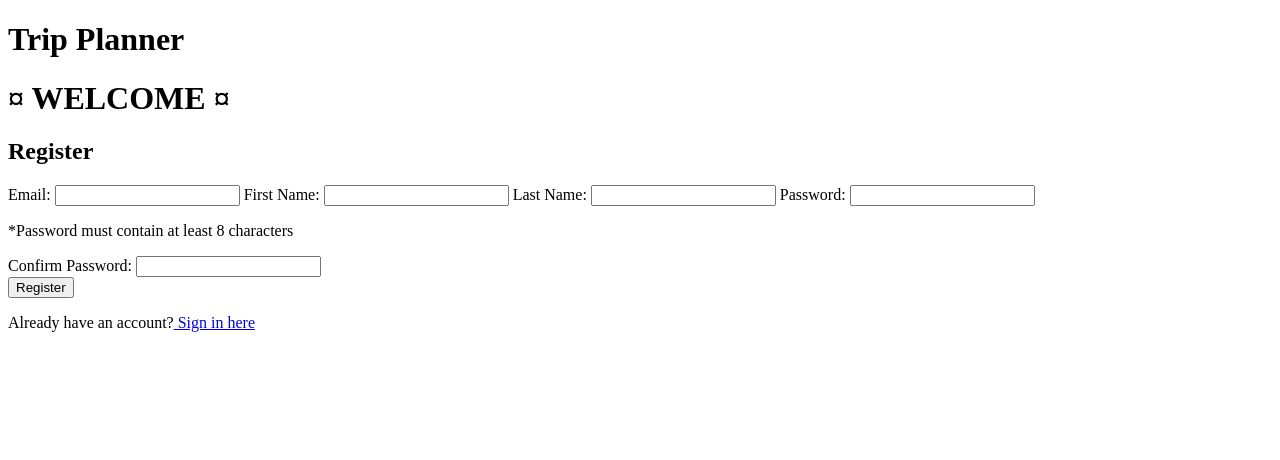
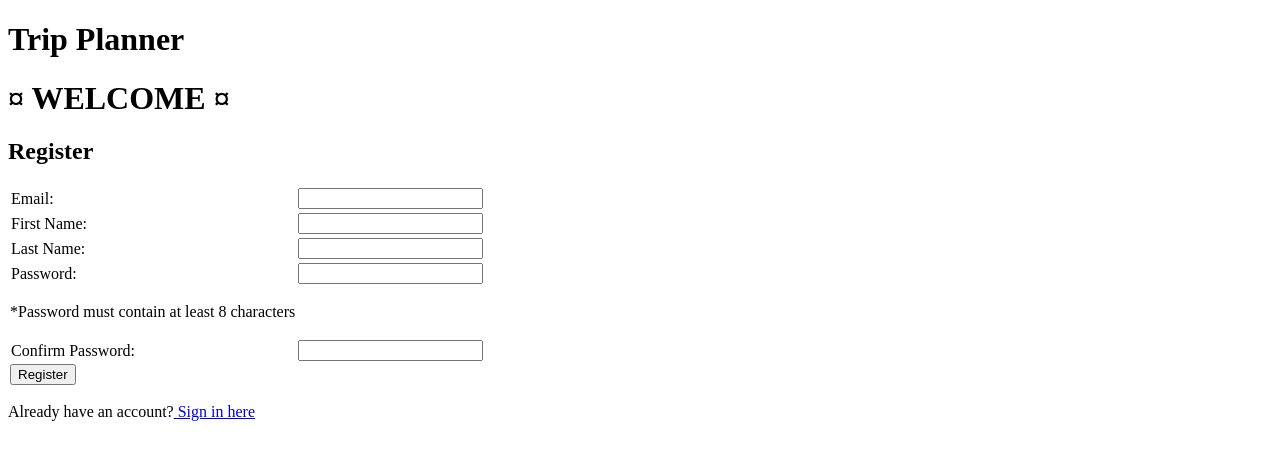
Before and after one commit to GustavoMonardez/trip-planner-2.0, an Angular app in the folder client/: page /registration in a window 1280 px wide. Shown: the top 460 px of the page. Built offline with nearby package versions, Linux system fonts and the light colour scheme.

Commit message:
more login and reg stuff

```diff
--- a/client/src/app/app-routing.module.ts
+++ b/client/src/app/app-routing.module.ts
@@ -1,9 +1,11 @@
 import { NgModule } from '@angular/core';
 import { Routes, RouterModule } from '@angular/router';
 import { RegistrationComponent } from './registration/registration.component';
+import { LoginComponent } from './login/login.component';
 
 const routes: Routes = [
-  {path:'registration',component:RegistrationComponent}
+  {path:'registration',component:RegistrationComponent},
+  {path:'login',component:LoginComponent}
 ];
 
 @NgModule({
--- a/client/src/app/app.module.ts
+++ b/client/src/app/app.module.ts
@@ -7,11 +7,13 @@ import { TripService } from './trip.service';
 import { HttpClientModule} from '@angular/common/http';
 import { RegistrationComponent } from './registration/registration.component';
 import { FormsModule } from '@angular/forms';
+import { LoginComponent } from './login/login.component';
 
 @NgModule({
   declarations: [
     AppComponent,
-    RegistrationComponent
+    RegistrationComponent,
+    LoginComponent
   ],
   imports: [
     BrowserModule,
--- /dev/null
+++ b/client/src/app/login/login.component.html
@@ -0,0 +1,19 @@
+<h1 id="welcome-title">EXPLORE &#164; RELAX &#164; ENJOY</h1>
+<div>
+  <h2>Sign in</h2>
+  <form>
+    <tr>
+      <td>Email:</td>
+      <td><input type="text" name="email" [(ngModel)]="user.email"></td>
+    </tr>
+    <tr>
+      <td>Password:</td>
+      <td><input type="password" name="password" [(ngModel)]="user.password"></td>
+    </tr>
+    <div class="text-right">
+        <button (click)="login()">Sign in</button>
+    </div>
+  </form>
+  <div></div>
+  <p>New?<a [routerLink]="['/register']"> Register here</a></p>
+</div>
--- /dev/null
+++ b/client/src/app/login/login.component.ts
@@ -0,0 +1,23 @@
+import { Component, OnInit } from '@angular/core';
+import { TripService } from '../trip.service';
+
+@Component({
+  selector: 'app-login',
+  templateUrl: './login.component.html',
+  styleUrls: ['./login.component.css']
+})
+export class LoginComponent implements OnInit {
+  user:{};
+
+  constructor(private tripService:TripService) { }
+
+  ngOnInit() {
+    this.user = {
+      email:"",
+      password:""
+    }
+  }
+  login(){
+    console.log(this.user);
+  }
+}
--- a/client/src/app/registration/registration.component.html
+++ b/client/src/app/registration/registration.component.html
@@ -2,32 +2,36 @@
 <div class="container">
   <div class="block register">
     <h2>Register</h2>
-    <form action="/register/process" method="POST">
-      <label>
-        Email:
-        <input type="text" name="email" [(ngModel)]="newUser.email">
-      </label>
-      <label>
-        First Name:
-        <input type="text" name="first_name" [(ngModel)]="newUser.first_name">
-      </label>
-      <label>
-        Last Name:
-        <input type="text" name="last_name" [(ngModel)]="newUser.last_name">
-      </label>
-      <label>
-        Password:
-        <input type="password" name="password" [(ngModel)]="newUser.password">
-        <p>*Password must contain at least 8 characters</p>
-      </label>
-      <label>
-        Confirm Password:
-        <input type="password" name="confirm_pw" [(ngModel)]="newUser.confirm_pw">
-      </label>
-      <div class="text-right">
-        <button type="submit" class="btn btn-primary" (click)="register()">Register</button>
-      </div>
+    <form>
+      <table>
+        <tr>
+          <td>Email:</td>
+          <td><input type="text" name="email" [(ngModel)]="newUser.email" autocomplete="email"></td>
+        </tr>
+        <tr>
+          <td>First Name:</td>
+          <td><input type="text" name="first_name" [(ngModel)]="newUser.first_name" autocomplete="first_name"></td>
+        </tr>
+        <tr>
+          <td>Last Name:</td>
+          <td><input type="text" name="last_name" [(ngModel)]="newUser.last_name" autocomplete="last_name"></td>
+        </tr>
+        <tr>
+          <td>Password:</td>
+          <td><input type="password" name="password" [(ngModel)]="newUser.password" autocomplete="new-password"></td>
+        </tr>
+        <tr>
+          <p>*Password must contain at least 8 characters</p>
+        </tr>
+        <tr>
+          <td>Confirm Password:</td>
+          <td><input type="password" name="confirm_pw" [(ngModel)]="newUser.confirm_pw" autocomplete="new-password"></td>
+        </tr>
+        <div class="text-right">
+          <button type="submit" class="btn btn-primary" (click)="register()">Register</button>
+        </div>
+      </table>
     </form>
-    <p>Already have an account?<a href="/"> Sign in here</a></p>
+    <p>Already have an account?<a [routerLink]="['/login']"> Sign in here</a></p>
   </div>
 </div>
--- a/client/src/app/registration/registration.component.ts
+++ b/client/src/app/registration/registration.component.ts
@@ -21,8 +21,7 @@ export class RegistrationComponent implements OnInit {
     }
   }
   register(){
-    console.log("entering here")
-    console.log(this.newUser);
+    this.tripService.registerUser(this.newUser);
   }
 
 }
--- a/client/src/app/trip.service.ts
+++ b/client/src/app/trip.service.ts
@@ -8,4 +8,8 @@ import { HttpClient } from '@angular/common/http';
 export class TripService {
 
   constructor(private _http:HttpClient) { }
+
+  registerUser(user:{}){
+    console.log("entering tripservice", user);
+  }
 }
```
Also changed, not shown: client/src/app/app.component.html (line endings or trailing spaces), client/src/app/login/login.component.css (added), 1 other file (tests, documents, lock files or other folders).
